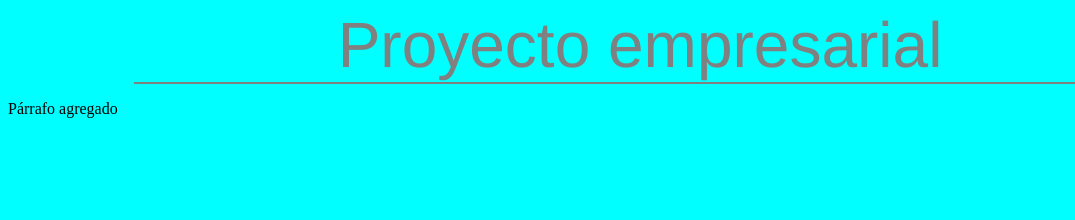
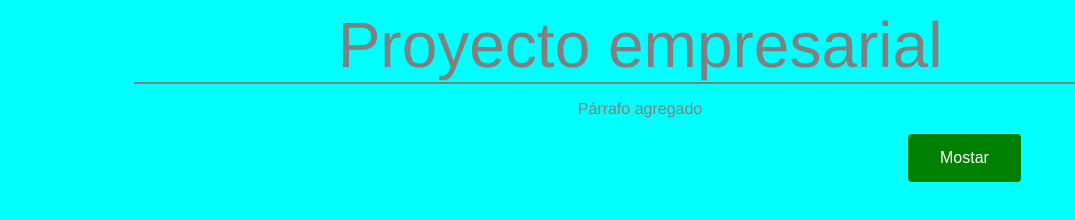
Before and after one commit to emontilla07/CursoGit, a plain HTML site: page index.html in a window 1280 px wide. Shown: the whole page, without its empty margins (0-1075 px from the left). Drawn offline with Linux system fonts and the light colour scheme.

Commit message:
Saludo javascript agregado

```diff
--- a/css/index.css
+++ b/css/index.css
@@ -12,3 +12,28 @@ h1 {
     width: 80%;
     margin: auto;
 }
+
+p {
+    text-align: center;
+    font-family: Helvetica;
+    font-size: 1rem;
+    color: gray
+}
+
+.btn-hello {
+    border: none;
+    background-color: green;
+    padding: 15px 32px;
+    text-align: center;
+    color: white;
+    font-size: 16px;
+    border-radius: 4px;
+    transition-duration: 0.4s;
+    display: inline;
+    margin-left: 900px;
+}
+
+.btn-hello:hover {
+    background-color: black;
+    color: white;
+}
--- a/index.html
+++ b/index.html
@@ -5,9 +5,11 @@
     <meta name="viewport" content="width=device-width, initial-scale=1.0">
     <title>Curso Git</title>
     <link rel="stylesheet" href="css/index.css">
+    <script src="js/index.js"></script>
 </head>
 <body>
     <h1>Proyecto empresarial</h1>
     <p>Párrafo agregado</p>
+    <input class="btn-hello" type="button" onclick="saludo()" value="Mostar">
 </body>
 </html>
--- a/js/index.js
+++ b/js/index.js
@@ -0,0 +1,3 @@
+function saludo() {
+    alert('Hola Mundo Git/Github');
+}
```
